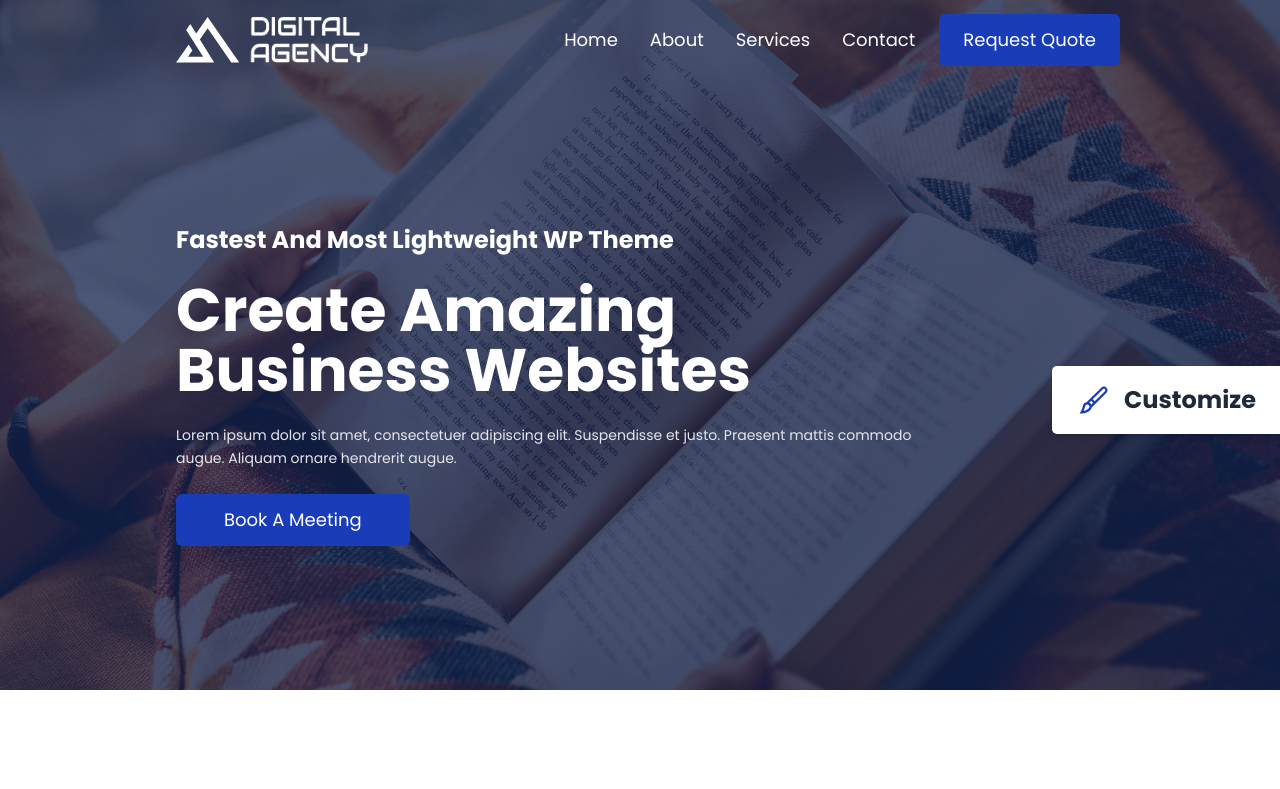
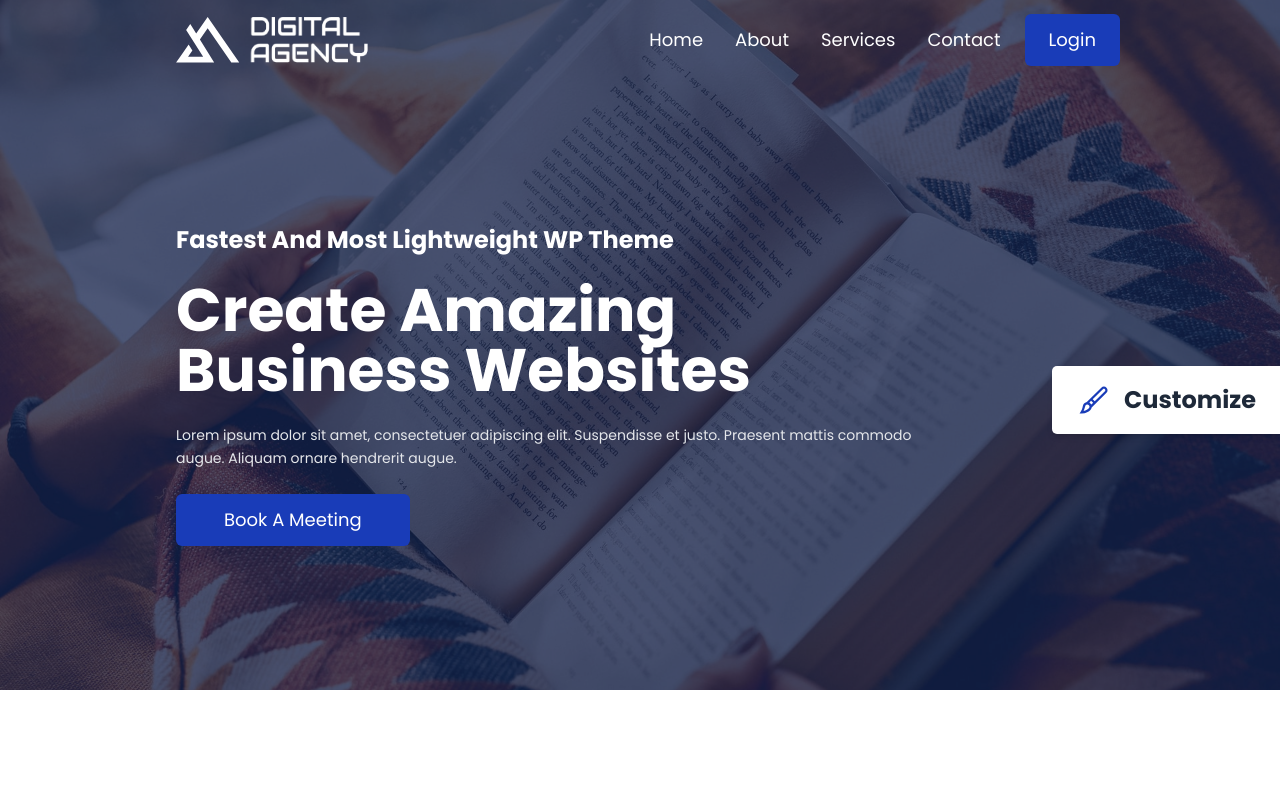
Before and after one commit to awaisfatehali/digital_agency, a React (Vite) app: page / in a window 1280 px wide. Shown: the top 789 px of the page. Built offline with nearby package versions, Linux system fonts and the light colour scheme.

Commit message:
added a login button to the navbar for both desktop and mobile views. The button links to the Admin_Penal page for mobile and Adminlogin page for desktop.

```diff
--- a/src/components/Navbar.jsx
+++ b/src/components/Navbar.jsx
@@ -29,9 +29,11 @@ const Navbar = () => {
             Contact
           </Link>
         </div>
-        <button className="bg-blue-800 hover:bg-gray-200 hover:text-blue-800 text-lg px-6 py-3 rounded-md">
-          Request Quote
-        </button>
+        <Link to="/Adminlogin" className="text-lg">
+          <button className="bg-blue-800 hover:bg-gray-200 hover:text-blue-800 text-lg px-6 py-3 rounded-md">
+            Login
+          </button>
+        </Link>
       </div>
 
       <div className="md:hidden ml-auto mr-4">
@@ -62,9 +64,11 @@ const Navbar = () => {
           <Link to="/contact" className="text-lg">
             Contact
           </Link>
-          <button className="bg-blue-800 hover:bg-gray-200 hover:text-blue-800 text-lg px-6 py-3 rounded-md">
-            Request Quote
-          </button>
+          <Link to="/Admin_Penal" className="text-lg">
+            <button className="bg-blue-800 hover:bg-gray-200 hover:text-blue-800 text-lg px-6 py-3 rounded-md">
+              Login
+            </button>
+          </Link>
         </div>
       )}
     </div>
```
